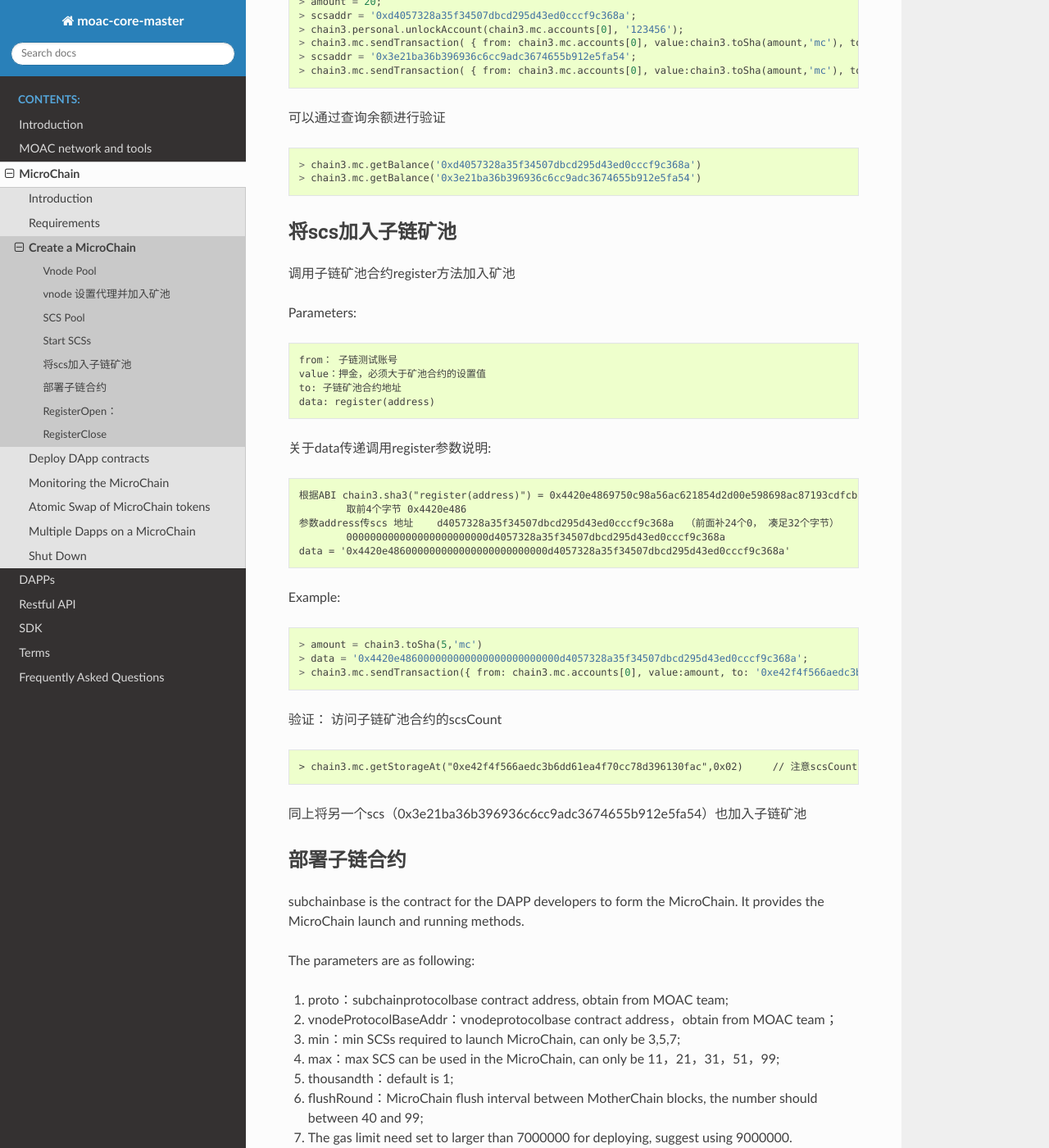
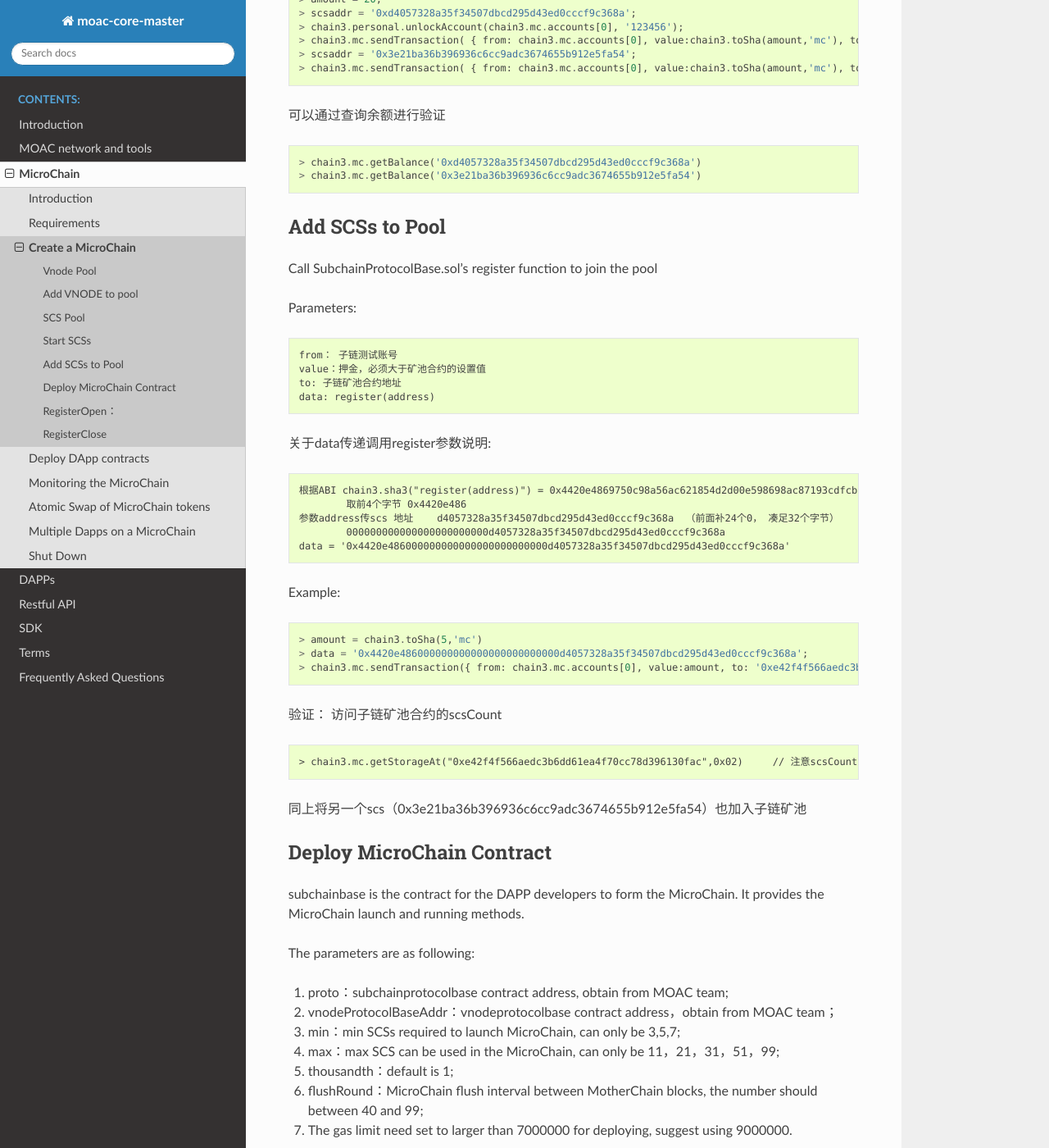
Before and after one commit to MOACChain/MOAC-DOCS, a Sphinx documentation site: the page built from Docs/subchain/deploymicrochain.rst, in a window 1280 px wide and 1400 px high, scrolled down 2841 px. Shown: the whole window at 82% size. Built offline with Sphinx 7.4.7 and the Read the Docs theme 2.0.0, drawn with Linux system fonts in a browser that asks for light colours; some of the changed text lies outside the part shown.

```diff
--- a/Docs/index.rst
+++ b/Docs/index.rst
@@ -12,7 +12,7 @@
 
 
 .. toctree::
-   :maxdepth: 3
+   :maxdepth: 2
    :caption: Contents:
 
    intro/index
--- a/Docs/subchain/deploymicrochain.rst
+++ b/Docs/subchain/deploymicrochain.rst
@@ -33,7 +33,7 @@
 
 注意：gas 不要设置太大， 不然会触发错误 exceeds block gas limit undefined
 
-vnode 设置代理并加入矿池
+Add VNODE to pool
 ------------------------
 
 修改vnode目录配置文件vnodeconfig.json: VnodeBeneficialAddress里设置收益账号：  0xf103bc1c054babcecd13e7ac1cf34f029647b08c
@@ -136,10 +136,10 @@
 	> chain3.mc.getBalance('0xd4057328a35f34507dbcd295d43ed0cccf9c368a')
 	> chain3.mc.getBalance('0x3e21ba36b396936c6cc9adc3674655b912e5fa54')
 
-将scs加入子链矿池
+Add SCSs to Pool
 ----------------------
 
-调用子链矿池合约register方法加入矿池
+Call SubchainProtocolBase.sol's register function to join the pool
 
 Parameters:
 ::
@@ -169,7 +169,7 @@
 同上将另一个scs（0x3e21ba36b396936c6cc9adc3674655b912e5fa54）也加入子链矿池
 
 
-部署子链合约
+Deploy MicroChain Contract
 ----------------------
 
 subchainbase is the contract for the DAPP developers to form the
```
Also changed, not shown: Docs/moac/Chain3PythonLibrary.rst (+26 -26 lines).
